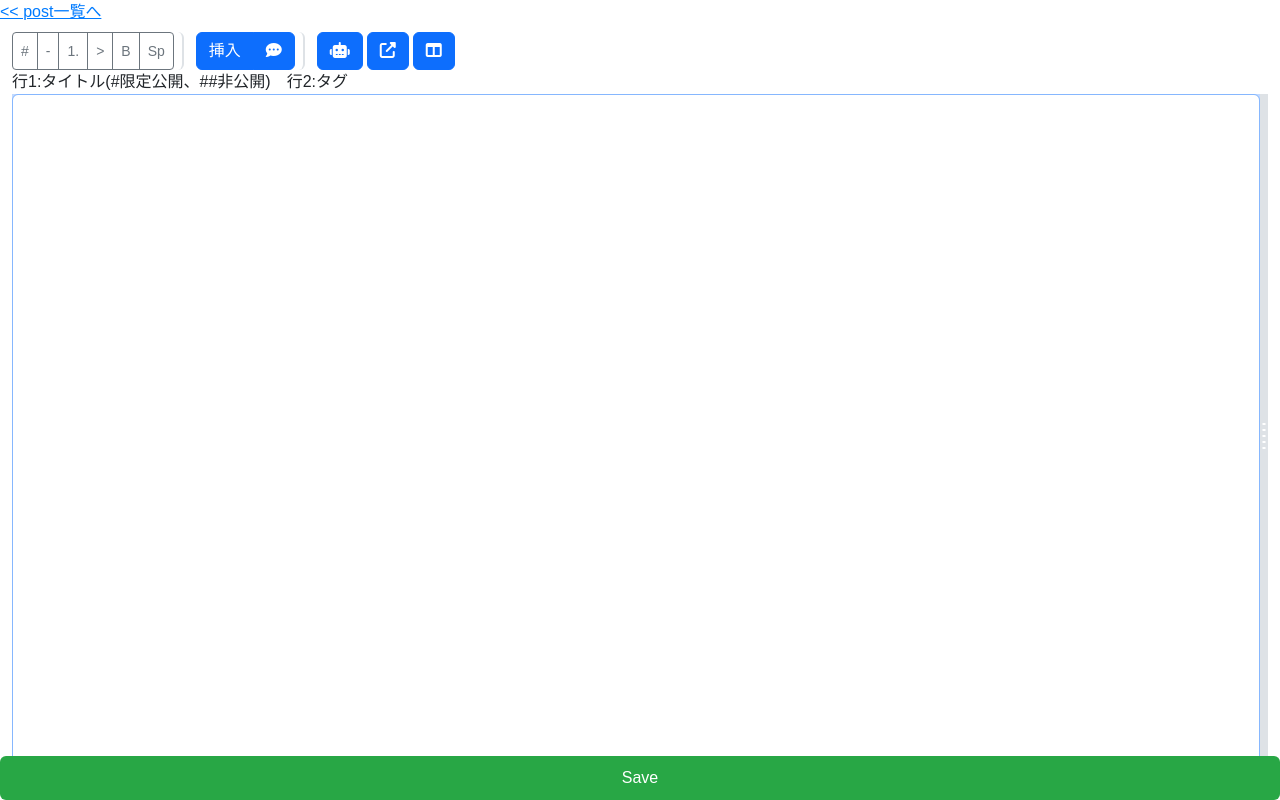
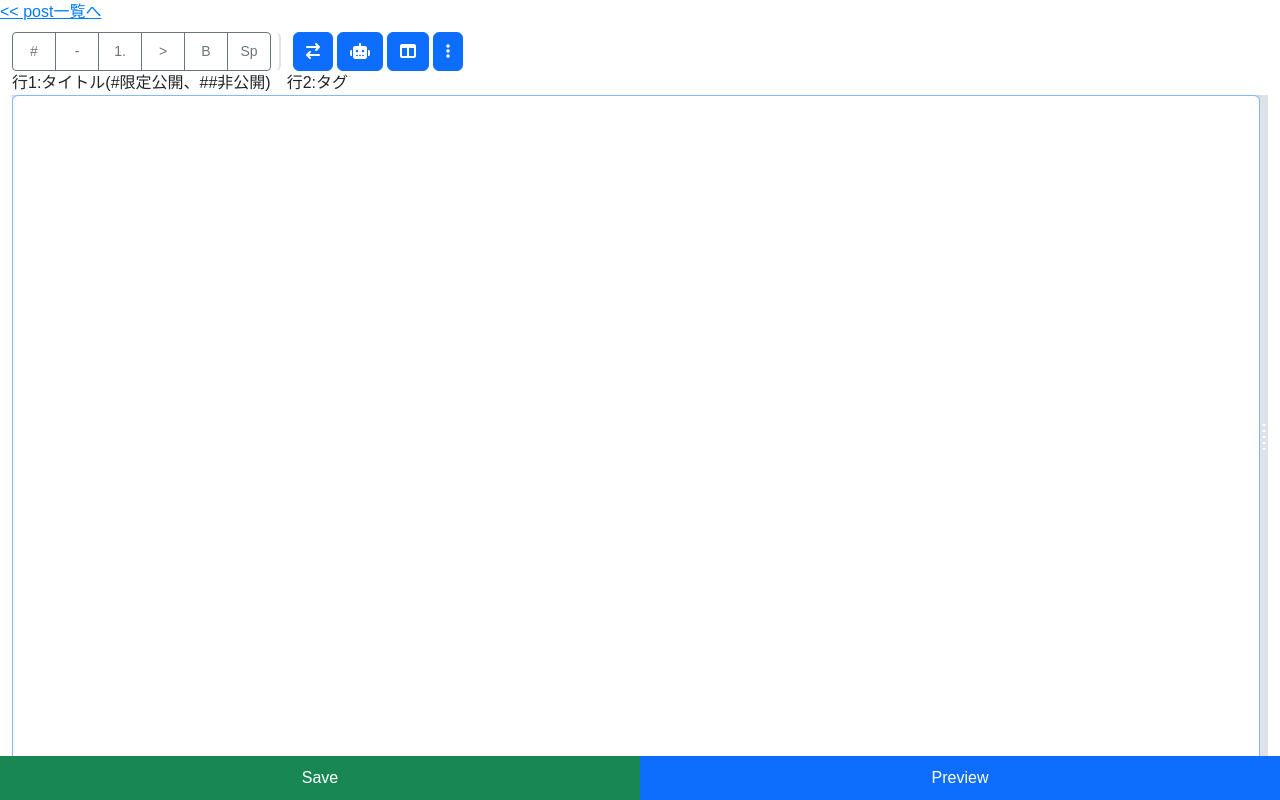
Before and after one commit to daishir0/Papernote, a Flask app: template templates/edit_post.html in a window 1280 px wide. Run offline with Flask 2, Linux system fonts and the light colour scheme; the template is opened without the code that fills it: values that come from a table or form of the project are taken from there, others are empty; parts of the project's set-up code (start-up, migrations or seed data) failed here and were passed over; some libraries are stand-ins or nearby versions.

Commit message:
feat: 編集画面のUIを改善（ボタン配置最適化とスマホ対応強化）
- オプションボタン（⋮）をツールバー右端に移動
- Previewトグルボタンをスマホで非表示に設定
- チャット入力ボタン押下時にオプション画面を自動クローズ
- Markdown編集ボタン6つのタッチターゲットサイズを拡大（min-width: 44px）

🤖 Generated with [Claude Code](https://claude.com/claude-code)

Co-Authored-By: Claude <noreply@anthropic.com>

```diff
--- a/templates/edit_post.html
+++ b/templates/edit_post.html
@@ -35,25 +35,28 @@
             width: 100%; /* 横幅を100%に設定 */
             margin-bottom: 0; /* 余白をなくす */
         }
-        /* Saveボタンを画面下部に固定 */
-        input[type="submit"] {
+        /* 画面下部の固定ボタングループ */
+        .fixed-bottom-btn-group {
             position: fixed;
             bottom: 0;
             left: 0;
             width: 100%;
             z-index: 1000;
+            display: flex;
+        }
+        .fixed-save-btn {
+            flex: 1;
+            border-radius: 0;
             padding: 10px;
-            background-color: #28a745;
-            color: white;
             border: none;
-            cursor: pointer;
-        }
-        .fixed-bottom-btn {
-            position: fixed;
-            bottom: 0;
-            left: 0;
-            width: 100%;
-            z-index: 1000;
+            font-size: 16px;
+        }
+        .fixed-preview-btn {
+            flex: 1;
+            border-radius: 0;
+            padding: 10px;
+            border: none;
+            font-size: 16px;
         }
         .btn-toolbar {
             display: flex;
@@ -71,6 +74,11 @@
         }
         .btn-group:last-child {
             border-right: none;
+        }
+        /* Markdown編集ボタンの最小幅を設定（スマホで押しやすく） */
+        .btn-group .btn {
+            min-width: 44px;
+            padding: 8px 12px;
         }
         /* スマホ対応 - 横スクロール1行 */
         @media (max-width: 768px) {
@@ -403,9 +411,10 @@
             document.addEventListener('keydown', function(event) {
                 if ((event.ctrlKey || event.metaKey) && event.key === 'Enter') {
                     event.preventDefault();
-                    const submitButton = document.querySelector('input[type="submit"]');
-                    if (submitButton) {
-                        submitButton.click();
+                    // フォームを送信（保存して遷移）
+                    const form = document.querySelector('form');
+                    if (form) {
+                        form.submit();
                     }
                 } else if ((event.ctrlKey || event.metaKey) && event.key === 's') {
                     event.preventDefault();
@@ -464,6 +473,14 @@
                 }
             });
 
+            // Saveボタン（画面下部）
+            const saveButton = document.getElementById('saveButton');
+            if (saveButton) {
+                saveButton.addEventListener('click', () => {
+                    saveWithoutRedirect();
+                });
+            }
+
             const pasteMermaidButton = document.getElementById('pasteMermaidButton');
             if (pasteMermaidButton) {
                 pasteMermaidButton.addEventListener('click', () => {
@@ -528,6 +545,9 @@
             const lineAttachButton = document.getElementById('lineAttachButton');
 
             lineButton.addEventListener('click', () => {
+                // オプション画面を閉じる
+                insertOverlay.style.display = 'none';
+                // チャット入力画面を開く
                 overlay.style.display = 'flex';
                 lineTextInput.focus(); // オーバーレイが表示されたときにフォーカスを設定
             });
@@ -985,8 +1005,8 @@
                     }, 300); // 300ms debounce
                 }
 
-                // プレビュートグルボタン
-                previewToggleButton.addEventListener('click', () => {
+                // プレビュートグル関数
+                const togglePreview = () => {
                     previewVisible = !previewVisible;
 
                     // localStorageに状態を保存
@@ -1002,7 +1022,10 @@
                         previewPane.classList.add('hidden');
                         editorContainer.classList.add('preview-hidden');
                     }
-                });
+                };
+
+                // プレビュートグルボタン（ツールバー）
+                previewToggleButton.addEventListener('click', togglePreview);
 
                 // リアルタイムプレビュー更新
                 contentTextArea.addEventListener('input', () => {
@@ -1404,20 +1427,15 @@
                 <button id="insertSpaceButton" type="button" class="btn btn-sm btn-outline-secondary" title="行の先頭にスペースを挿入">Sp</button>
             </div>
 
-            <!-- グループ2: ユーティリティ（使用頻度: 中） -->
-            <div class="btn-group" role="group" aria-label="Utilities">
-                <button id="insertButton" type="button" class="btn btn-primary" title="挿入オプションを表示">挿入</button>
-                <button id="lineButton" type="button" class="btn btn-primary" title="チャット入力モードを開く"><i class="fas fa-comment-dots"></i></button>
-            </div>
-
             <!-- グループ3: 特殊機能（使用頻度: 中〜高） -->
+            <button id="switchPageButton" type="button" class="btn btn-primary" title="他のページへ移動 (Ctrl+K)"><i class="fas fa-arrow-right-arrow-left"></i></button>
             <button id="aiButton" type="button" class="btn btn-primary" title="AIアシスタント"><i class="fas fa-robot"></i></button>
-            <button type="button" class="btn btn-primary" title="ページを閲覧" onclick="window.open('{{ url_for('post', filename=request.view_args['filename']) }}', '_blank')">
-                <i class="fas fa-external-link-alt"></i>
-            </button>
             <button id="previewToggleButton" type="button" class="btn btn-primary preview-toggle" title="プレビューを表示/非表示">
                 <i class="fas fa-columns"></i>
             </button>
+
+            <!-- オプションボタン（一番右に配置） -->
+            <button id="insertButton" type="button" class="btn btn-primary" title="オプション"><i class="fas fa-ellipsis-v"></i></button>
         </div>
         <input type="file" id="fileInput" style="display:none;">
 
@@ -1431,7 +1449,10 @@
                 <div id="preview-content"></div>
             </div>
         </div>
-        <input type="submit" value="Save" class="btn btn-success mt-2 btn-block">
+        <div class="fixed-bottom-btn-group">
+            <button type="button" id="saveButton" class="btn btn-success fixed-save-btn">Save</button>
+            <button type="button" id="viewPageButton" class="btn btn-primary fixed-preview-btn" onclick="window.open('{{ url_for('post', filename=request.view_args['filename']) }}', '_blank')">Preview</button>
+        </div>
     </form>
 
     <div id="overlay" class="overlay">
@@ -1447,7 +1468,7 @@
     <!-- 挿入オーバーレイ -->
     <div id="insertOverlay" class="overlay">
         <div class="dialog">
-            <h5>挿入</h5>
+            <h5>オプション</h5>
             <button id="insertDateButton" type="button" class="btn btn-primary btn-block mb-2" title="現在の日付を挿入">
                 📅 日付 (YYYYMMDD)
             </button>
@@ -1459,6 +1480,9 @@
             </button>
             <button id="pasteMermaidButton" type="button" class="btn btn-primary btn-block mb-2" title="Mermaid書式を挿入">
                 📊 Mermaid書式
+            </button>
+            <button id="lineButton" type="button" class="btn btn-primary btn-block mb-2" title="チャット入力モードを開く">
+                💬 チャット入力
             </button>
             <button id="insertCancelButton" type="button" class="btn btn-secondary btn-block">
                 キャンセル
@@ -1679,6 +1703,14 @@
         location.href = '/edit_post/' + filename;
     };
 
+    // ページ切り替えボタン
+    const switchPageButton = document.getElementById('switchPageButton');
+    if (switchPageButton) {
+        switchPageButton.addEventListener('click', function() {
+            openSwitchPageOverlay();
+        });
+    }
+
     // キャンセルボタン
     const cancelButton = document.getElementById('switchPageCancelButton');
     if (cancelButton) {
```
